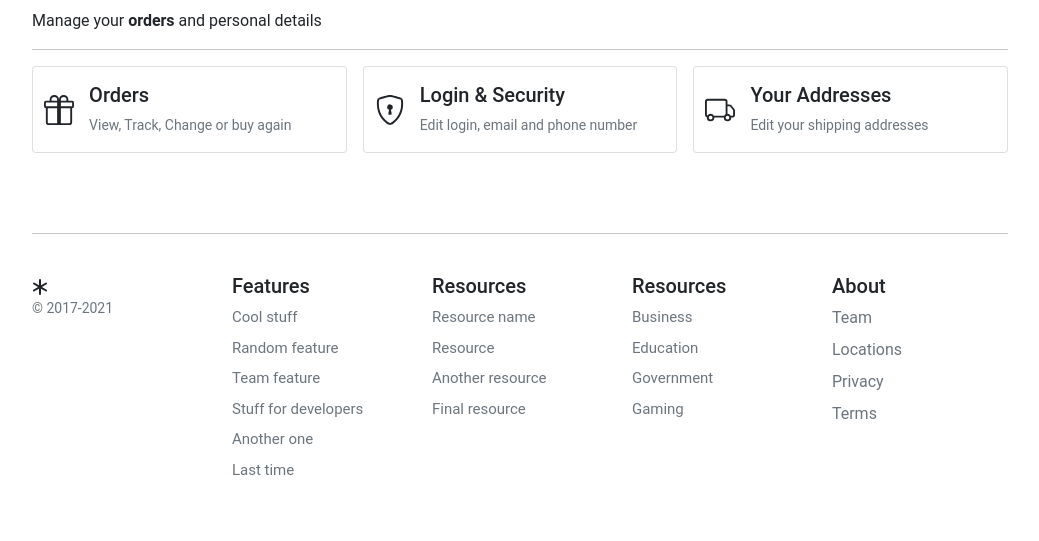
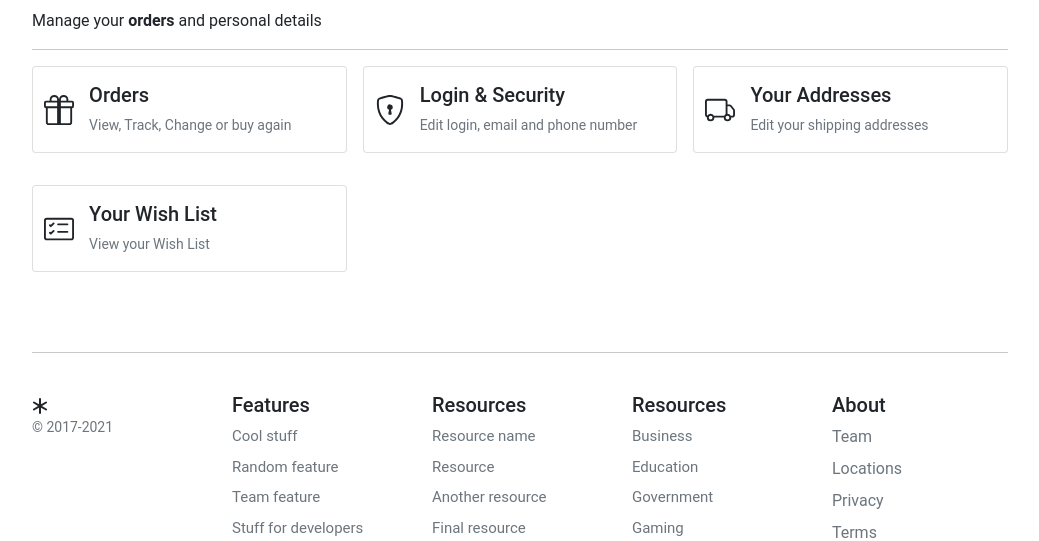
Before and after one commit to PatrykJagielski/eCommerce-Django, a Django app: page /account/dashboard/ in a window 1280 px wide. Shown: the part 179-720 px from the top of the page, without its empty margins (120-1159 px from the left). Run offline with Django 3.2, Linux system fonts and the light colour scheme; the visitor is signed in with stand-in values (Sample User, id 1); data that the repository does not hold is empty.

Commit message:
add user wishlist

```diff
--- a/account/urls.py
+++ b/account/urls.py
@@ -59,4 +59,7 @@ urlpatterns = [
     path("addresses/edit/<slug:id>/", views.edit_address, name="edit_address"),
     path("addresses/delete/<slug:id>/", views.delete_address, name="delete_address"),
     path("addresses/set_default/<slug:id>/", views.set_default, name="set_default"),
+    # Wishlist
+    path("wishlist", views.wishlist, name="wishlist"),
+    path("wishlist/add_to_wish_list/<int:id>", views.add_to_wishlist, name="user_wishlist"),
 ]
--- a/account/views.py
+++ b/account/views.py
@@ -1,18 +1,38 @@
+from django.contrib import messages
 from django.contrib.auth import login, logout
 from django.contrib.auth.decorators import login_required
 from django.contrib.sites.shortcuts import get_current_site
 from django.http import HttpResponse, HttpResponseRedirect
-from django.shortcuts import redirect, render
+from django.shortcuts import get_object_or_404, redirect, render
 from django.template.loader import render_to_string
 from django.urls import reverse
 from django.utils.encoding import force_bytes, force_text
 from django.utils.http import urlsafe_base64_decode, urlsafe_base64_encode
 from orders.views import user_orders
+from store.models import Product
 
 from account.models import Address, Customer
 
 from .forms import RegistrationForm, UserAddressForm, UserEditForm
 from .tokens import account_activation_token
+
+
+@login_required
+def wishlist(request):
+    products = Product.objects.filter(users_wishlist=request.user)
+    return render(request, "account/dashboard/user_wishlist.html", {"wishlist": products})
+
+
+@login_required
+def add_to_wishlist(request, id):
+    product = get_object_or_404(Product, id=id)
+    if product.users_wishlist.filter(id=request.user.id).exists():
+        product.users_wishlist.remove(request.user)
+        messages.success(request, product.title + " has been removed from your wishlist")
+    else:
+        product.users_wishlist.add(request.user)
+        messages.success(request, "Added " + product.title + " to your wishlist")
+    return HttpResponseRedirect(request.META["HTTP_REFERER"])
 
 
 @login_required
--- a/store/models.py
+++ b/store/models.py
@@ -1,3 +1,4 @@
+from django.conf import settings
 from django.db import models
 from django.urls import reverse
 from django.utils.translation import gettext_lazy as _
@@ -110,6 +111,7 @@ class Product(models.Model):
     )
     created_at = models.DateTimeField(_("Created at"), auto_now_add=True, editable=False)
     updated_at = models.DateTimeField(_("Updated at"), auto_now=True)
+    users_wishlist = models.ManyToManyField(settings.AUTH_USER_MODEL, related_name="user_wishlist", blank=True)
 
     class Meta:
         ordering = ("-created_at",)
--- a/templates/account/dashboard/dashboard.html
+++ b/templates/account/dashboard/dashboard.html
@@ -18,8 +18,8 @@
       <div class="card mb-3">
         <div class="row g-0">
           <div class="col-2 position-relative">
-            <svg class="position-absolute top-50 start-50 translate-middle" xmlns="http://www.w3.org/2000/svg" width="30" height="30" fill="currentColor" class="bi bi-gift"
-              viewBox="0 0 16 16">
+            <svg class="position-absolute top-50 start-50 translate-middle" xmlns="http://www.w3.org/2000/svg"
+              width="30" height="30" fill="currentColor" class="bi bi-gift" viewBox="0 0 16 16">
               <path
                 d="M3 2.5a2.5 2.5 0 0 1 5 0 2.5 2.5 0 0 1 5 0v.006c0 .07 0 .27-.038.494H15a1 1 0 0 1 1 1v2a1 1 0 0 1-1 1v7.5a1.5 1.5 0 0 1-1.5 1.5h-11A1.5 1.5 0 0 1 1 14.5V7a1 1 0 0 1-1-1V4a1 1 0 0 1 1-1h2.038A2.968 2.968 0 0 1 3 2.506V2.5zm1.068.5H7v-.5a1.5 1.5 0 1 0-3 0c0 .085.002.274.045.43a.522.522 0 0 0 .023.07zM9 3h2.932a.56.56 0 0 0 .023-.07c.043-.156.045-.345.045-.43a1.5 1.5 0 0 0-3 0V3zM1 4v2h6V4H1zm8 0v2h6V4H9zm5 3H9v8h4.5a.5.5 0 0 0 .5-.5V7zm-7 8V7H2v7.5a.5.5 0 0 0 .5.5H7z" />
             </svg>
@@ -35,13 +35,17 @@
     </a>
   </div>
   <div class="col">
-      <a href="{% url "account:edit_details" %}" class="text-reset text-decoration-none" role="button" style="max-width: 540px;">
+    <a href="{% url "account:edit_details" %}" class="text-reset text-decoration-none" role="button"
+      style="max-width: 540px;">
       <div class="card mb-3">
         <div class="row g-0">
           <div class="col-2 position-relative">
-            <svg class="position-absolute top-50 start-50 translate-middle" xmlns="http://www.w3.org/2000/svg" width="30" height="30" fill="currentColor" class="bi bi-shield-lock" viewBox="0 0 16 16">
-              <path d="M5.338 1.59a61.44 61.44 0 0 0-2.837.856.481.481 0 0 0-.328.39c-.554 4.157.726 7.19 2.253 9.188a10.725 10.725 0 0 0 2.287 2.233c.346.244.652.42.893.533.12.057.218.095.293.118a.55.55 0 0 0 .101.025.615.615 0 0 0 .1-.025c.076-.023.174-.061.294-.118.24-.113.547-.29.893-.533a10.726 10.726 0 0 0 2.287-2.233c1.527-1.997 2.807-5.031 2.253-9.188a.48.48 0 0 0-.328-.39c-.651-.213-1.75-.56-2.837-.855C9.552 1.29 8.531 1.067 8 1.067c-.53 0-1.552.223-2.662.524zM5.072.56C6.157.265 7.31 0 8 0s1.843.265 2.928.56c1.11.3 2.229.655 2.887.87a1.54 1.54 0 0 1 1.044 1.262c.596 4.477-.787 7.795-2.465 9.99a11.775 11.775 0 0 1-2.517 2.453 7.159 7.159 0 0 1-1.048.625c-.28.132-.581.24-.829.24s-.548-.108-.829-.24a7.158 7.158 0 0 1-1.048-.625 11.777 11.777 0 0 1-2.517-2.453C1.928 10.487.545 7.169 1.141 2.692A1.54 1.54 0 0 1 2.185 1.43 62.456 62.456 0 0 1 5.072.56z"/>
-              <path d="M9.5 6.5a1.5 1.5 0 0 1-1 1.415l.385 1.99a.5.5 0 0 1-.491.595h-.788a.5.5 0 0 1-.49-.595l.384-1.99a1.5 1.5 0 1 1 2-1.415z"/>
+            <svg class="position-absolute top-50 start-50 translate-middle" xmlns="http://www.w3.org/2000/svg"
+              width="30" height="30" fill="currentColor" class="bi bi-shield-lock" viewBox="0 0 16 16">
+              <path
+                d="M5.338 1.59a61.44 61.44 0 0 0-2.837.856.481.481 0 0 0-.328.39c-.554 4.157.726 7.19 2.253 9.188a10.725 10.725 0 0 0 2.287 2.233c.346.244.652.42.893.533.12.057.218.095.293.118a.55.55 0 0 0 .101.025.615.615 0 0 0 .1-.025c.076-.023.174-.061.294-.118.24-.113.547-.29.893-.533a10.726 10.726 0 0 0 2.287-2.233c1.527-1.997 2.807-5.031 2.253-9.188a.48.48 0 0 0-.328-.39c-.651-.213-1.75-.56-2.837-.855C9.552 1.29 8.531 1.067 8 1.067c-.53 0-1.552.223-2.662.524zM5.072.56C6.157.265 7.31 0 8 0s1.843.265 2.928.56c1.11.3 2.229.655 2.887.87a1.54 1.54 0 0 1 1.044 1.262c.596 4.477-.787 7.795-2.465 9.99a11.775 11.775 0 0 1-2.517 2.453 7.159 7.159 0 0 1-1.048.625c-.28.132-.581.24-.829.24s-.548-.108-.829-.24a7.158 7.158 0 0 1-1.048-.625 11.777 11.777 0 0 1-2.517-2.453C1.928 10.487.545 7.169 1.141 2.692A1.54 1.54 0 0 1 2.185 1.43 62.456 62.456 0 0 1 5.072.56z" />
+              <path
+                d="M9.5 6.5a1.5 1.5 0 0 1-1 1.415l.385 1.99a.5.5 0 0 1-.491.595h-.788a.5.5 0 0 1-.49-.595l.384-1.99a1.5 1.5 0 1 1 2-1.415z" />
             </svg>
           </div>
           <div class="col-10">
@@ -55,12 +59,15 @@
     </a>
   </div>
   <div class="col">
-      <a href="{% url "account:addresses" %}" class="text-reset text-decoration-none" role="button" style="max-width: 540px;">
+    <a href="{% url "account:addresses" %}" class="text-reset text-decoration-none" role="button"
+      style="max-width: 540px;">
       <div class="card mb-3">
         <div class="row g-0">
           <div class="col-2 position-relative">
-            <svg class="position-absolute top-50 start-50 translate-middle" xmlns="http://www.w3.org/2000/svg" width="30" height="30" fill="currentColor" class="bi bi-truck" viewBox="0 0 16 16">
-              <path d="M0 3.5A1.5 1.5 0 0 1 1.5 2h9A1.5 1.5 0 0 1 12 3.5V5h1.02a1.5 1.5 0 0 1 1.17.563l1.481 1.85a1.5 1.5 0 0 1 .329.938V10.5a1.5 1.5 0 0 1-1.5 1.5H14a2 2 0 1 1-4 0H5a2 2 0 1 1-3.998-.085A1.5 1.5 0 0 1 0 10.5v-7zm1.294 7.456A1.999 1.999 0 0 1 4.732 11h5.536a2.01 2.01 0 0 1 .732-.732V3.5a.5.5 0 0 0-.5-.5h-9a.5.5 0 0 0-.5.5v7a.5.5 0 0 0 .294.456zM12 10a2 2 0 0 1 1.732 1h.768a.5.5 0 0 0 .5-.5V8.35a.5.5 0 0 0-.11-.312l-1.48-1.85A.5.5 0 0 0 13.02 6H12v4zm-9 1a1 1 0 1 0 0 2 1 1 0 0 0 0-2zm9 0a1 1 0 1 0 0 2 1 1 0 0 0 0-2z"/>
+            <svg class="position-absolute top-50 start-50 translate-middle" xmlns="http://www.w3.org/2000/svg"
+              width="30" height="30" fill="currentColor" class="bi bi-truck" viewBox="0 0 16 16">
+              <path
+                d="M0 3.5A1.5 1.5 0 0 1 1.5 2h9A1.5 1.5 0 0 1 12 3.5V5h1.02a1.5 1.5 0 0 1 1.17.563l1.481 1.85a1.5 1.5 0 0 1 .329.938V10.5a1.5 1.5 0 0 1-1.5 1.5H14a2 2 0 1 1-4 0H5a2 2 0 1 1-3.998-.085A1.5 1.5 0 0 1 0 10.5v-7zm1.294 7.456A1.999 1.999 0 0 1 4.732 11h5.536a2.01 2.01 0 0 1 .732-.732V3.5a.5.5 0 0 0-.5-.5h-9a.5.5 0 0 0-.5.5v7a.5.5 0 0 0 .294.456zM12 10a2 2 0 0 1 1.732 1h.768a.5.5 0 0 0 .5-.5V8.35a.5.5 0 0 0-.11-.312l-1.48-1.85A.5.5 0 0 0 13.02 6H12v4zm-9 1a1 1 0 1 0 0 2 1 1 0 0 0 0-2zm9 0a1 1 0 1 0 0 2 1 1 0 0 0 0-2z" />
             </svg>
           </div>
           <div class="col-10">
@@ -73,6 +80,30 @@
       </div>
     </a>
   </div>
+  <div class="col">
+    <a href="{% url "account:wishlist" %}" class="text-reset text-decoration-none" role="button"
+      style="max-width: 540px;">
+      <div class="card mb-3">
+        <div class="row g-0">
+          <div class="col-2 position-relative">
+            <svg class="position-absolute top-50 start-50 translate-middle" xmlns="http://www.w3.org/2000/svg"
+              width="30" height="30" fill="currentColor" class="bi bi-card-checklist" viewBox="0 0 16 16">
+              <path
+                d="M14.5 3a.5.5 0 0 1 .5.5v9a.5.5 0 0 1-.5.5h-13a.5.5 0 0 1-.5-.5v-9a.5.5 0 0 1 .5-.5h13zm-13-1A1.5 1.5 0 0 0 0 3.5v9A1.5 1.5 0 0 0 1.5 14h13a1.5 1.5 0 0 0 1.5-1.5v-9A1.5 1.5 0 0 0 14.5 2h-13z" />
+              <path
+                d="M7 5.5a.5.5 0 0 1 .5-.5h5a.5.5 0 0 1 0 1h-5a.5.5 0 0 1-.5-.5zm-1.496-.854a.5.5 0 0 1 0 .708l-1.5 1.5a.5.5 0 0 1-.708 0l-.5-.5a.5.5 0 1 1 .708-.708l.146.147 1.146-1.147a.5.5 0 0 1 .708 0zM7 9.5a.5.5 0 0 1 .5-.5h5a.5.5 0 0 1 0 1h-5a.5.5 0 0 1-.5-.5zm-1.496-.854a.5.5 0 0 1 0 .708l-1.5 1.5a.5.5 0 0 1-.708 0l-.5-.5a.5.5 0 0 1 .708-.708l.146.147 1.146-1.147a.5.5 0 0 1 .708 0z" />
+            </svg>
+          </div>
+          <div class="col-10">
+            <div class="card-body ps-0 ps-md-1">
+              <h1 class="h5">Your Wish List</h1>
+              <p class="card-text small text-muted">View your Wish List</p>
+            </div>
+          </div>
+        </div>
+      </div>
+    </a>
+  </div>
 
 </div>
 
```
Also changed, not shown: templates/account/dashboard/user_wishlist.html (added, +44 -0 lines), templates/store/single.html (+12 -4 lines), store/migrations/0002_product_users_wishlist.py (added). Lines whose indentation alone changed are shown as unchanged.
